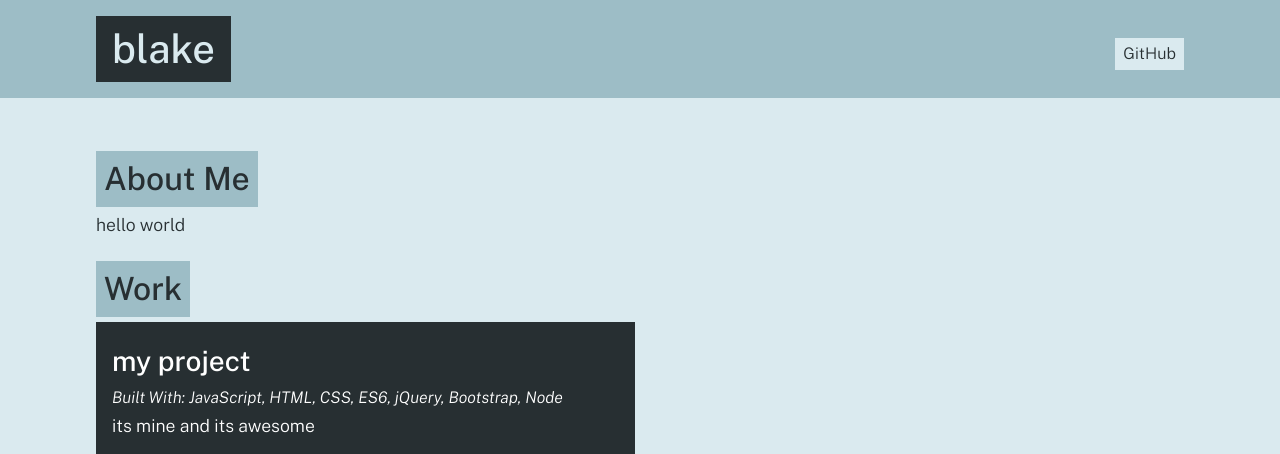
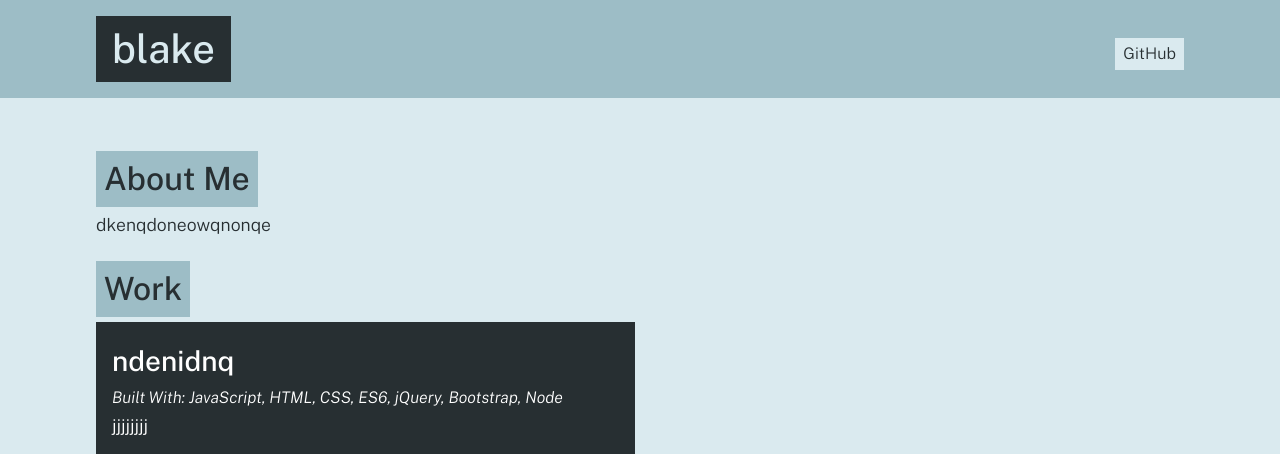
Before and after one commit to 0Blockaye0/portfolio-generator, a website: page dist/index.html in a window 1280 px wide. Shown: the top 454 px of the page. Drawn offline with nearby package versions, Linux system fonts and the light colour scheme.

Commit message:
merginf to main

```diff
--- a/dist/index.html
+++ b/dist/index.html
@@ -17,7 +17,7 @@
       <div class="container flex-row justify-space-between align-center py-3">
         <h1 class="page-title text-secondary bg-dark py-2 px-3">blake</h1>
         <nav class="flex-row">
-          <a class="ml-2 my-1 px-2 py-1 bg-secondary text-dark" href="https://github.com/bbbbbbb">GitHub</a>
+          <a class="ml-2 my-1 px-2 py-1 bg-secondary text-dark" href="https://github.com/jjj">GitHub</a>
         </nav>
       </div>
     </header>
@@ -25,7 +25,7 @@
 
     <section class="my-3" id="about">
       <h2 class="text-dark bg-primary p-2 display-inline-block">About Me</h2>
-      <p>hello world</p>
+      <p>dkenqdoneowqnonqe</p>
     </section>
 
 
@@ -36,13 +36,13 @@
 
 
           <div class="col-12 col-md-6 mb-2 bg-dark text-light p-3 flex-column">
-            <h3 class="portfolio-item-title text-light">my project</h3>
+            <h3 class="portfolio-item-title text-light">ndenidnq</h3>
             <h5 class="portfolio-languages">
               Built With:
               JavaScript, HTML, CSS, ES6, jQuery, Bootstrap, Node
             </h5>
-            <p>its mine and its awesome</p>
-            <a href="linkity link" class="btn mt-auto"><i class="fab fa-github mr-2"></i>View Project on GitHub</a>
+            <p>jjjjjjjj</p>
+            <a href="iwndnwidniwno" class="btn mt-auto"><i class="fab fa-github mr-2"></i>View Project on GitHub</a>
           </div>
 
       </div>
```
